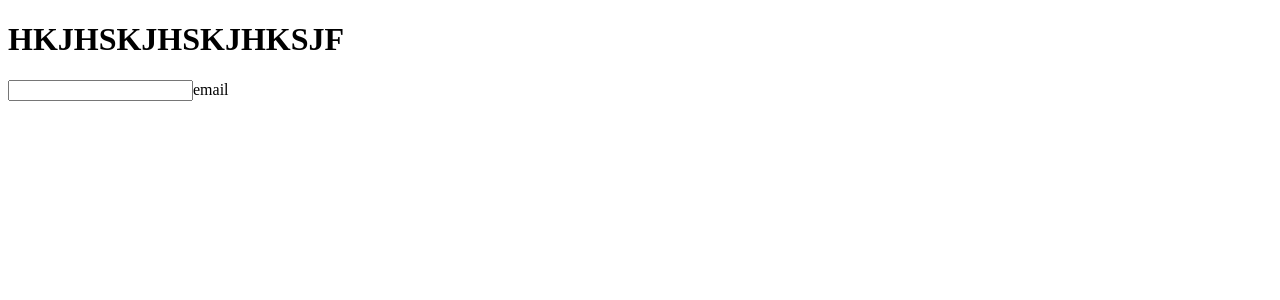
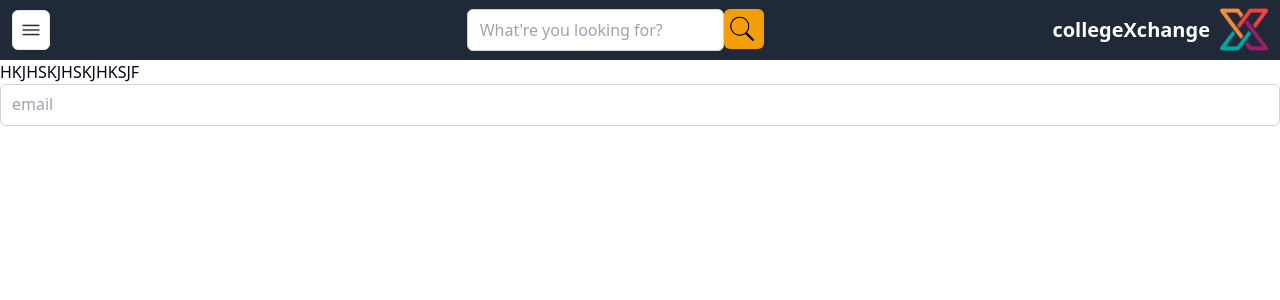
Before and after one commit to the1andonlymanojos/frontEndCexchange, a Next.js app: page / in a window 1280 px wide. Shown: the top 300 px of the page. Built offline with nearby package versions, Linux system fonts and the light colour scheme.

Commit message:
updated layout

```diff
--- /dev/null
+++ b/src/app/layout.tsx
@@ -0,0 +1,34 @@
+import type { Metadata } from "next";
+import { Inter as FontSans } from "next/font/google";
+import "./globals.css";
+import {cn} from "@/lib/utils";
+import NavThing from "@/components/NavThing";
+
+
+const fontSans = FontSans({
+  subsets: ["latin"],
+  variable: "--font-sans",
+})
+
+export const metadata = {
+
+
+  title: 'Next.js',
+  description: 'Generated by Next.js',
+}
+
+export default function RootLayout({
+  children,
+}: {
+  children: React.ReactNode
+}) {
+  return (
+    <html lang="en">
+      <body className={cn(
+          "min-h-screen bg-background font-sans antialiased",
+          fontSans.variable
+      )} ><NavThing></NavThing>{children}</body>
+
+    </html>
+  )
+}
--- /dev/null
+++ b/src/app/login/layout.tsx
@@ -0,0 +1,16 @@
+export const metadata = {
+  title: 'Next.js',
+  description: 'Generated by Next.js',
+}
+
+export default function RootLayout({
+  children,
+}: {
+  children: React.ReactNode
+}) {
+  return (
+    <html lang="en">
+      <body>{children}</body>
+    </html>
+  )
+}
```
